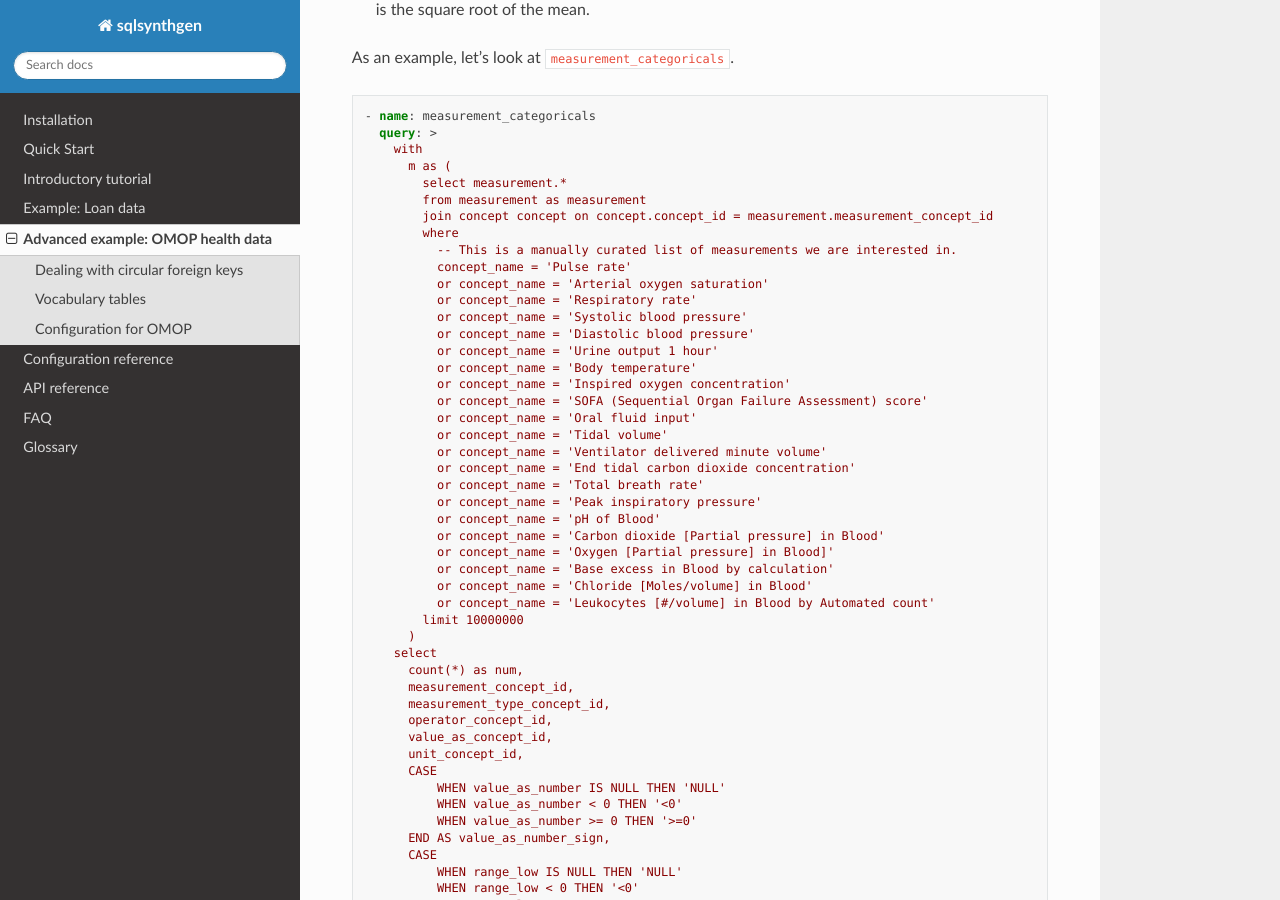
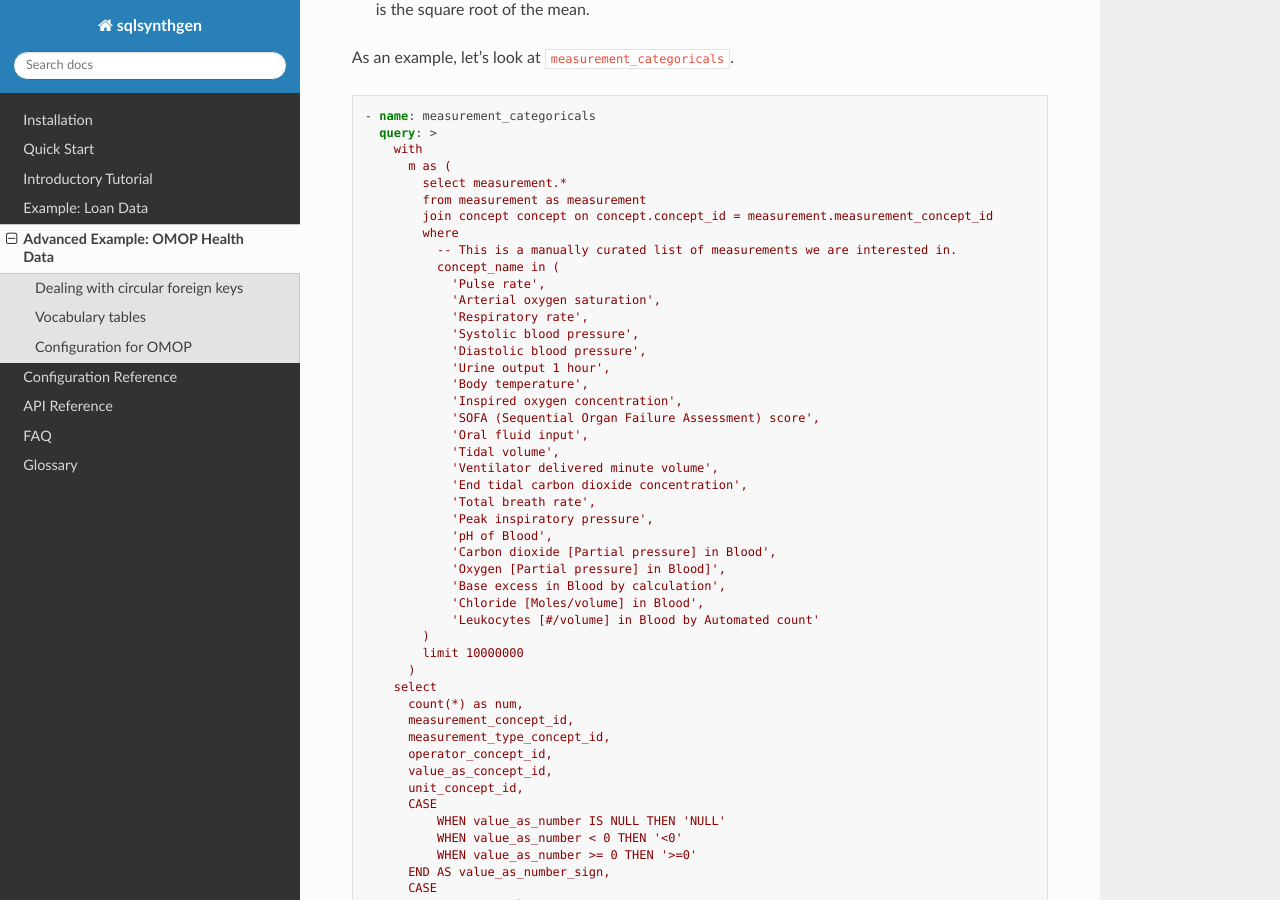
Before and after one commit to alan-turing-institute/sqlsynthgen, a Sphinx documentation site: the page built from docs/source/health_data.rst, in a window 1280 px wide and 900 px high, scrolled down 7956 px. Built offline with Sphinx 7.4.7 and the Read the Docs theme 2.0.0, drawn with Linux system fonts in a browser that asks for light colours; some of the changed text lies outside the part shown.

Commit message:
Prettier source stats queries

```diff
--- a/docs/source/api.rst
+++ b/docs/source/api.rst
@@ -1,4 +1,4 @@
-API reference
+API Reference
 =======================
 
 Submodules
--- a/docs/source/configuration.rst
+++ b/docs/source/configuration.rst
@@ -1,4 +1,4 @@
-Configuration reference
+Configuration Reference
 =======================
 
 SqlSynthGen is configured using a YAML file, which is passed to several commands with the ``--config`` option.
--- a/docs/source/health_data.rst
+++ b/docs/source/health_data.rst
@@ -1,6 +1,6 @@
 .. _page-example-health-data:
 
-Advanced example: OMOP health data
+Advanced Example: OMOP Health Data
 ==================================
 
 The OMOP common data model (CDM) is a widely used format for storing health data.
@@ -361,27 +361,29 @@ As an example, let's look at ``measurement_categoricals``.
           join concept concept on concept.concept_id = measurement.measurement_concept_id
           where
             -- This is a manually curated list of measurements we are interested in.
-            concept_name = 'Pulse rate'
-            or concept_name = 'Arterial oxygen saturation'
-            or concept_name = 'Respiratory rate'
-            or concept_name = 'Systolic blood pressure'
-            or concept_name = 'Diastolic blood pressure'
-            or concept_name = 'Urine output 1 hour'
-            or concept_name = 'Body temperature'
-            or concept_name = 'Inspired oxygen concentration'
-            or concept_name = 'SOFA (Sequential Organ Failure Assessment) score'
-            or concept_name = 'Oral fluid input'
-            or concept_name = 'Tidal volume'
-            or concept_name = 'Ventilator delivered minute volume'
-            or concept_name = 'End tidal carbon dioxide concentration'
-            or concept_name = 'Total breath rate'
-            or concept_name = 'Peak inspiratory pressure'
-            or concept_name = 'pH of Blood'
-            or concept_name = 'Carbon dioxide [Partial pressure] in Blood'
-            or concept_name = 'Oxygen [Partial pressure] in Blood]'
-            or concept_name = 'Base excess in Blood by calculation'
-            or concept_name = 'Chloride [Moles/volume] in Blood'
-            or concept_name = 'Leukocytes [#/volume] in Blood by Automated count'
+            concept_name in (
+              'Pulse rate',
+              'Arterial oxygen saturation',
+              'Respiratory rate',
+              'Systolic blood pressure',
+              'Diastolic blood pressure',
+              'Urine output 1 hour',
+              'Body temperature',
+              'Inspired oxygen concentration',
+              'SOFA (Sequential Organ Failure Assessment) score',
+              'Oral fluid input',
+              'Tidal volume',
+              'Ventilator delivered minute volume',
+              'End tidal carbon dioxide concentration',
+              'Total breath rate',
+              'Peak inspiratory pressure',
+              'pH of Blood',
+              'Carbon dioxide [Partial pressure] in Blood',
+              'Oxygen [Partial pressure] in Blood]',
+              'Base excess in Blood by calculation',
+              'Chloride [Moles/volume] in Blood',
+              'Leukocytes [#/volume] in Blood by Automated count'
+          )
           limit 10000000
         )
       select
--- a/docs/source/index.rst
+++ b/docs/source/index.rst
@@ -1,6 +1,6 @@
 .. _page-index:
 
-sqlsynthgen's documentation
+sqlsynthgen's Documentation
 ---------------------------
 
 **sqlsynthgen** is a package for making copies of relational databases and populating them with random data.
--- a/docs/source/introduction.rst
+++ b/docs/source/introduction.rst
@@ -1,6 +1,6 @@
 .. _page-introduction:
 
-Introductory tutorial
+Introductory Tutorial
 ==============================
 
 
--- a/docs/source/loan_data.rst
+++ b/docs/source/loan_data.rst
@@ -1,6 +1,6 @@
 .. _page-example-loan-data:
 
-Example: Loan data
+Example: Loan Data
 ===================
 
 Intro
```
Also changed, not shown: 1 other file.
